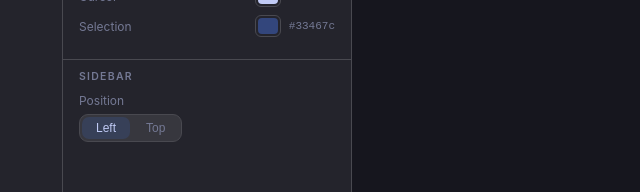
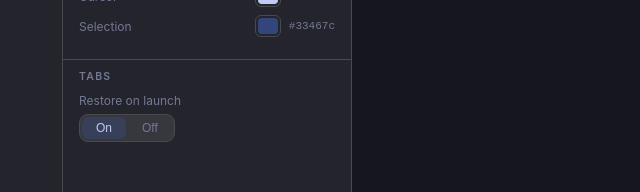
Before and after one commit to mxrsv/stackgrid, a Preact app: page / in a window 1280 px wide. Both pictures are taken after a click on the button 31 px from the left and 777 px from the top of the page. Shown: the part 378-570 px from the top of the page, without its empty margins (0-640 px from the left). Built offline with nearby package versions, Linux system fonts and the light colour scheme.

Commit message:
feat(settings): replace sidebarPosition with restoreTabs
Claude-Session: https://claude.ai/code/session_015ZKu2HjQBCNrxJsgE8GcRj

```diff
--- a/src/settings/settings-schema.ts
+++ b/src/settings/settings-schema.ts
@@ -5,14 +5,12 @@ export interface TerminalColors {
   selectionBackground: string;
 }
 
-export type SidebarPosition = "left" | "top";
-
 export interface Settings {
   fontFamily: string;
   fontSize: number;
   themeId: string;
   colorOverrides: Partial<TerminalColors>;
-  sidebarPosition: SidebarPosition;
+  restoreTabs: boolean;
 }
 
 export const FONT_SIZE_MIN = 10;
@@ -32,7 +30,7 @@ export const DEFAULT_SETTINGS: Settings = {
   fontSize: 13,
   themeId: "tokyo-night",
   colorOverrides: {},
-  sidebarPosition: "left",
+  restoreTabs: true,
 };
 
 const HEX_COLOR = /^#[0-9a-fA-F]{6}$/;
@@ -80,9 +78,9 @@ export function validateSettings(raw: unknown): Settings {
         ? source.themeId
         : DEFAULT_SETTINGS.themeId,
     colorOverrides: validateColorOverrides(source.colorOverrides),
-    sidebarPosition:
-      source.sidebarPosition === "left" || source.sidebarPosition === "top"
-        ? source.sidebarPosition
-        : DEFAULT_SETTINGS.sidebarPosition,
+    restoreTabs:
+      typeof source.restoreTabs === "boolean"
+        ? source.restoreTabs
+        : DEFAULT_SETTINGS.restoreTabs,
   };
 }
--- a/src/ui/app.tsx
+++ b/src/ui/app.tsx
@@ -58,9 +58,9 @@ export function App() {
   };
 
   return (
-    <div class={`app app--${settings.value.sidebarPosition}`}>
+    <div class="app app--left">
       <Sidebar
-        position={settings.value.sidebarPosition}
+        position="left"
         settingsOpen={panelOpen.value}
         onToggleSettings={() => {
           if (panelOpen.value) {
--- a/src/ui/settings-panel.tsx
+++ b/src/ui/settings-panel.tsx
@@ -9,7 +9,6 @@ import {
   COLOR_KEYS,
   FONT_SIZE_MAX,
   FONT_SIZE_MIN,
-  type SidebarPosition,
   type TerminalColors,
 } from "../settings/settings-schema";
 import { getPreset, THEME_PRESETS } from "../settings/themes";
@@ -22,11 +21,6 @@ const COLOR_LABELS: Record<keyof TerminalColors, string> = {
   cursor: "Cursor",
   selectionBackground: "Selection",
 };
-
-const POSITIONS: ReadonlyArray<{ value: SidebarPosition; label: string }> = [
-  { value: "left", label: "Left" },
-  { value: "top", label: "Top" },
-];
 
 interface SettingsPanelProps {
   onClose: () => void;
@@ -124,30 +118,32 @@ export function SettingsPanel({ onClose }: SettingsPanelProps) {
       </section>
 
       <section class="settings-section">
-        <h3 class="settings-section__title">Sidebar</h3>
+        <h3 class="settings-section__title">Tabs</h3>
         <div class="field">
-          <span class="field__label">Position</span>
+          <span class="field__label">Restore on launch</span>
           <div
             class="segmented"
             role="radiogroup"
-            aria-label="Sidebar position"
+            aria-label="Restore tabs on launch"
           >
-            {POSITIONS.map((position) => (
-              <button
-                key={position.value}
-                type="button"
-                role="radio"
-                aria-checked={current.sidebarPosition === position.value}
-                class={`segmented__option ${
-                  current.sidebarPosition === position.value ? "is-active" : ""
-                }`}
-                onClick={() =>
-                  updateSettings({ sidebarPosition: position.value })
-                }
-              >
-                {position.label}
-              </button>
-            ))}
+            <button
+              type="button"
+              role="radio"
+              aria-checked={current.restoreTabs}
+              class={`segmented__option ${current.restoreTabs ? "is-active" : ""}`}
+              onClick={() => updateSettings({ restoreTabs: true })}
+            >
+              On
+            </button>
+            <button
+              type="button"
+              role="radio"
+              aria-checked={!current.restoreTabs}
+              class={`segmented__option ${current.restoreTabs ? "" : "is-active"}`}
+              onClick={() => updateSettings({ restoreTabs: false })}
+            >
+              Off
+            </button>
           </div>
         </div>
       </section>
--- a/src/ui/sidebar.tsx
+++ b/src/ui/sidebar.tsx
@@ -1,4 +1,4 @@
-import type { SidebarPosition } from "../settings/settings-schema";
+type SidebarPosition = "left" | "top";
 
 interface SidebarProps {
   position: SidebarPosition;
```
Also changed, not shown: 1 other file (tests, documents, lock files or other folders).
